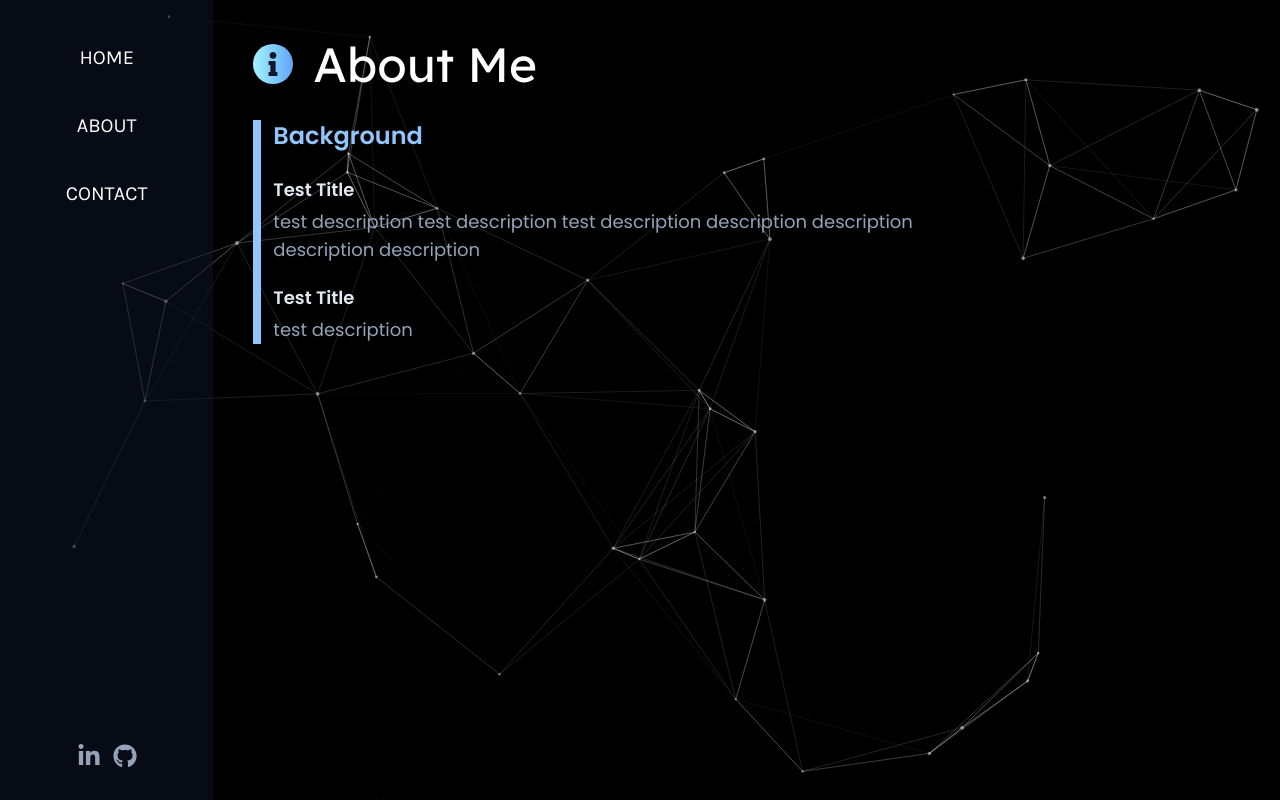
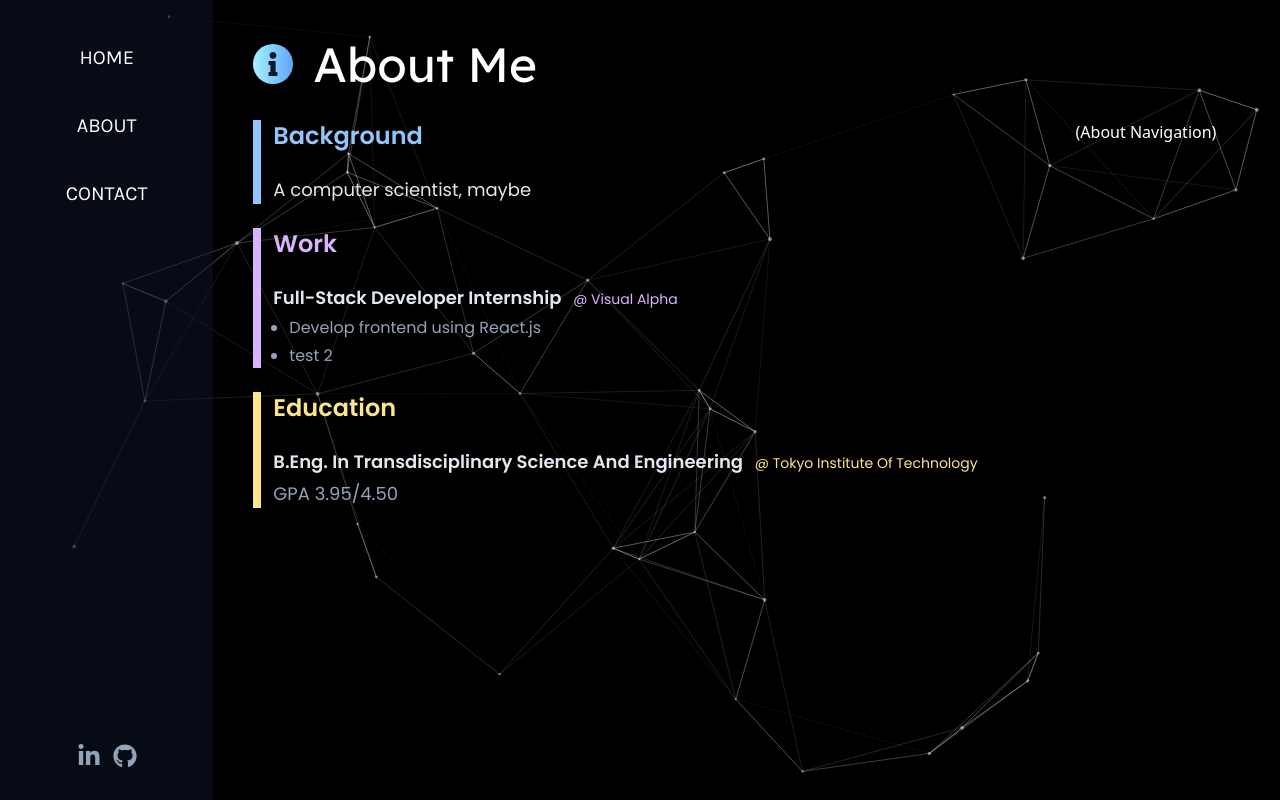
Before and after one commit to MW-7892/mw-space, a Next.js app: page /about in a window 1280 px wide. Built offline with nearby package versions, Linux system fonts and the light colour scheme.

Commit message:
feat: some data in about page

```diff
--- a/app/about/page.tsx
+++ b/app/about/page.tsx
@@ -1,6 +1,9 @@
-import AboutBackground from "@/components/about/sections/AboutBackground"
+import AboutSummary from "@/components/about/sections/AboutSummary"
+import AboutEducation from "@/components/about/sections/AboutEducation"
 import { Lexend_Deca } from "next/font/google"
 import { FaInfo } from "react-icons/fa"
+import AboutWork from "@/components/about/sections/AboutWork"
+import AboutNavigation from "@/components/about/AboutNavigation"
 
 const lexendDeca = Lexend_Deca({
   weight: "400",
@@ -20,9 +23,14 @@ export default function About () {
         </div>
         <div> <h1 className={`${lexendDeca.className}`}>About Me</h1> </div>
       </div>
-      <div className="grid grid-cols-1 mt-8">
-        <div>
-          <AboutBackground />
+      <div className="grid grid-cols-6 mt-8">
+        <div className="col-span-5 space-y-6">
+          <AboutSummary />
+          <AboutWork />
+          <AboutEducation />
+        </div>
+        <div className="col-span-1">
+          <AboutNavigation />
         </div>
       </div>
     </div>
--- /dev/null
+++ b/app/components/about/AboutNavigation.tsx
@@ -0,0 +1,8 @@
+export default function AboutNavigation() {
+  return (
+    <>
+      (About Navigation)
+    </>
+  )
+
+}
--- a/app/components/about/SectionContainer.tsx
+++ b/app/components/about/SectionContainer.tsx
@@ -14,8 +14,8 @@ export default function SectionContainer({
 }) {
   return (
     <div
-      className={`border-l-[8px] ${borderColor} pl-3 max-w-[700px]
-        hover:translate-x-3 ease-out duration-200 ${poppins.className}
+      className={`border-l-[8px] ${borderColor} pl-3 max-w-[1000px]
+        ${poppins.className}
         hover:bg-gradient-to-r from-black/60 to-transparent`}
     >
       { children }
--- a/app/components/about/SectionTemplate.tsx
+++ b/app/components/about/SectionTemplate.tsx
@@ -1,16 +1,27 @@
 import SectionContainer from "./SectionContainer";
 
 export interface AboutData {
-  title: string
-  description: string
+  title?: string
+  subtitle?: string
+  description: string | string[]
+}
+
+const ListItems = ({ data }: { data: string[] }) => {
+  return (
+    <ul className="list-disc text-slate-400 ml-4 space-y-1">
+      { data.map(item => <li>{ item }</li> )}
+    </ul>
+  )
 }
 
 export default function SectionTemplate({
+  id,
   borderColor,
   textColor,
   title,
   data
 }: {
+  id?: string
   borderColor: string
   textColor: string
   title: string
@@ -25,10 +36,16 @@ export default function SectionTemplate({
         <div className="grid grid-cols-1 gap-y-5">
           { data.map(item => (
             <div key={ item.title }>
-              <h3 className="text-lg font-bold text-slate-200 mb-1">
-                { item.title }
-              </h3>
-              <p className="text-slate-400">{ item.description }</p>
+              { item.title && (
+                <h3 id={id} className="text-lg font-bold text-slate-200 mb-1">
+                  { item.title }
+                  <span className={`ml-2 text-sm font-thin ${textColor} align-middle`}> { item.subtitle } </span>
+                </h3>
+              )}
+              { Array.isArray(item.description) ?
+                <ListItems data={item.description} /> :
+                <p className={`text-slate-${ item.title ? 400 : 200 }`}>{ item.description }</p>
+              }
             </div>
           ))}
         </div>
--- a/app/components/about/sections/AboutBackground.tsx
+++ /dev/null
@@ -1,22 +0,0 @@
-import SectionTemplate, { AboutData } from "@/components/about/SectionTemplate";
-
-export default function AboutBackground() {
-  const data: AboutData[] = [
-    {
-      title: 'test title',
-      description: `test description test description
-      test description description description description description`
-    },
-    {
-      title: 'test title',
-      description: 'test description'
-    },
-  ]
-
-  return <SectionTemplate
-    title="Background"
-    borderColor="border-blue-300"
-    textColor="text-blue-300"
-    data={data}
-  />
-}
--- /dev/null
+++ b/app/components/about/sections/AboutEducation.tsx
@@ -0,0 +1,19 @@
+import SectionTemplate, { AboutData } from "@/components/about/SectionTemplate";
+
+export const education: AboutData[] = [
+  {
+    title: "B.Eng. in Transdisciplinary Science and Engineering",
+    subtitle: "@ Tokyo Institute of Technology",
+    description: "GPA 3.95/4.50"
+  }
+]
+
+export default function AboutEducation() {
+  return <SectionTemplate
+    id="education"
+    title="Education"
+    borderColor="border-amber-200"
+    textColor="text-amber-200"
+    data={education}
+  />
+}
--- /dev/null
+++ b/app/components/about/sections/AboutSummary.tsx
@@ -0,0 +1,16 @@
+import SectionTemplate, { AboutData } from "@/components/about/SectionTemplate";
+
+const summary: AboutData[] = [
+  {
+    description: "A computer scientist, maybe"
+  }
+]
+
+export default function AboutSummary() {
+  return <SectionTemplate
+    title="Background"
+    borderColor="border-blue-300"
+    textColor="text-blue-300"
+    data={summary}
+  />
+}
--- /dev/null
+++ b/app/components/about/sections/AboutWork.tsx
@@ -0,0 +1,21 @@
+import SectionTemplate, { AboutData } from "@/components/about/SectionTemplate";
+
+export const work: AboutData[] = [
+  {
+    title: "Full-stack Developer Internship",
+    subtitle: "@ Visual Alpha",
+    description: [
+      "Develop frontend using React.js",
+      "test 2"
+    ]
+  }
+]
+
+export default function AboutWork() {
+  return <SectionTemplate
+    title="Work"
+    borderColor="border-purple-300"
+    textColor="text-purple-300"
+    data={work}
+  />
+}
```
